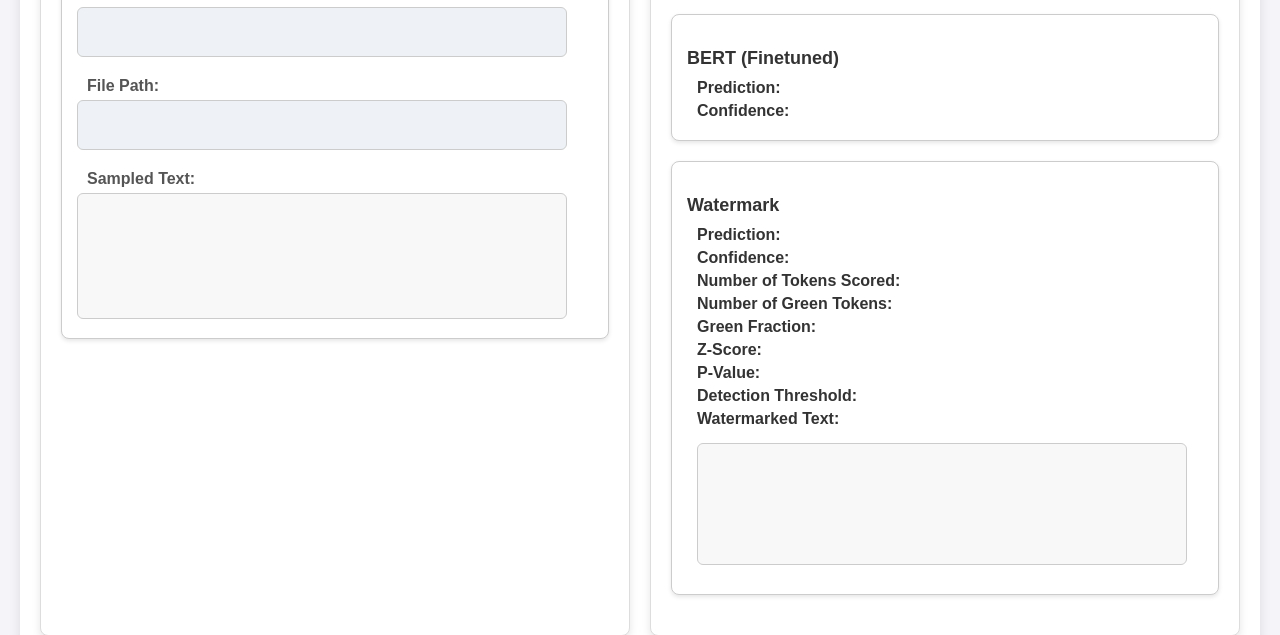
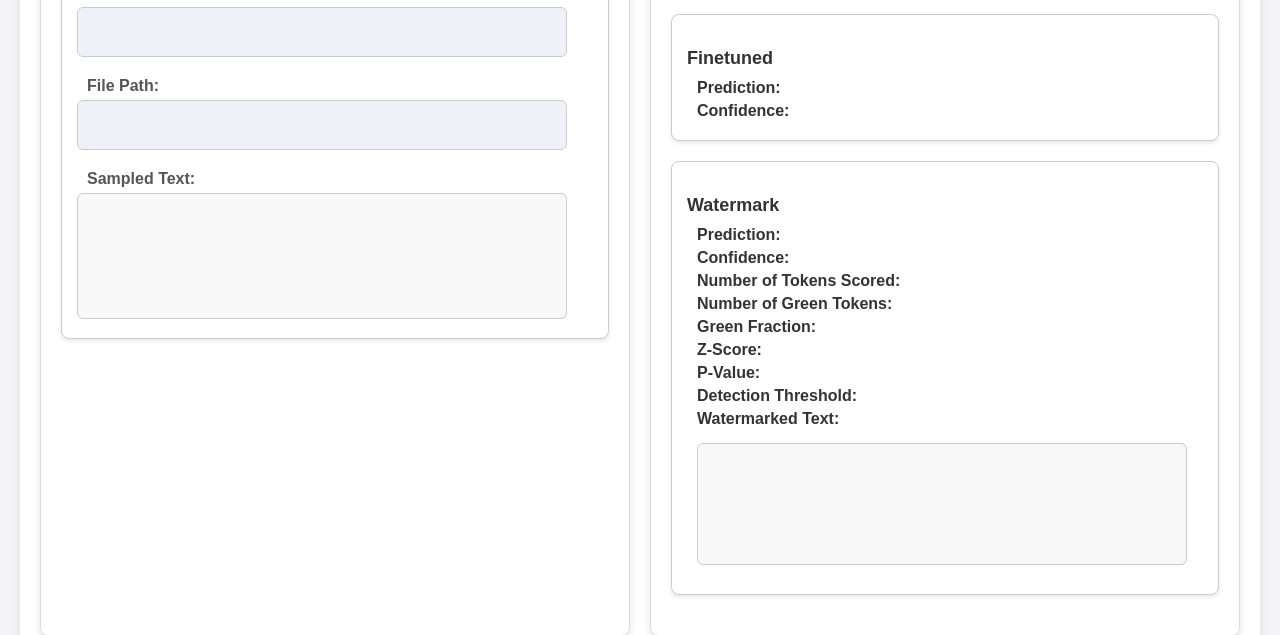
Before and after one commit to muratbayrktr/macdet, a FastAPI app: page / in a window 1280 px wide. Shown: the part 593-1228 px from the top of the page. Run offline with FastAPI, Linux system fonts and the light colour scheme; parts of the project's set-up code (start-up, migrations or seed data) failed here and were passed over.

Commit message:
fix(frontent): update name of Finetuned model

```diff
--- a/backend/templates/index.html
+++ b/backend/templates/index.html
@@ -207,7 +207,7 @@
                 </div>
 
                 <div id="bert-output" class="output-model">
-                    <h3>BERT (Finetuned)</h3>
+                    <h3>Finetuned</h3>
                     <p>Prediction: <span id="bert-prediction"></span></p>
                     <p>Confidence: <span id="bert-confidence"></span></p>
                 </div>
```
